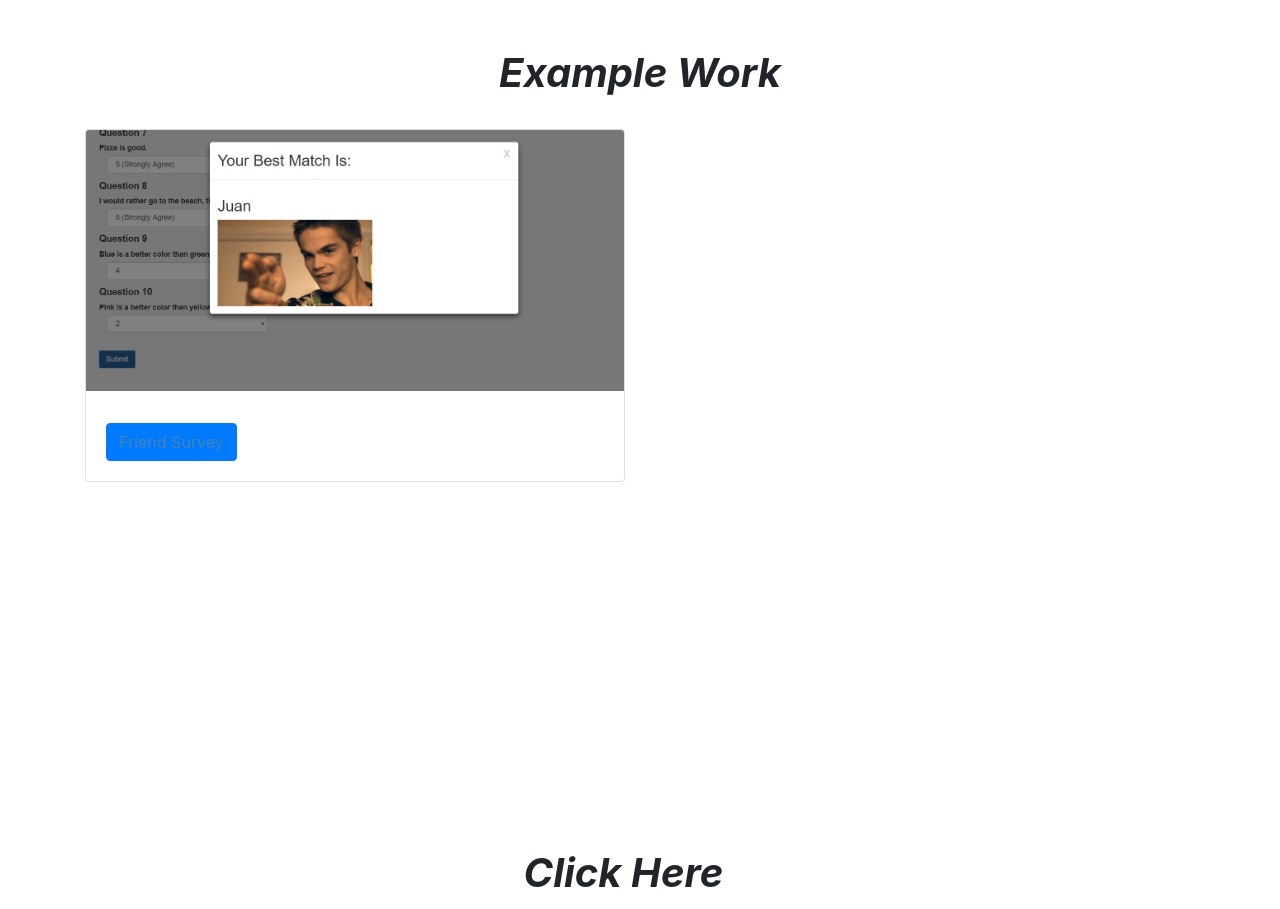
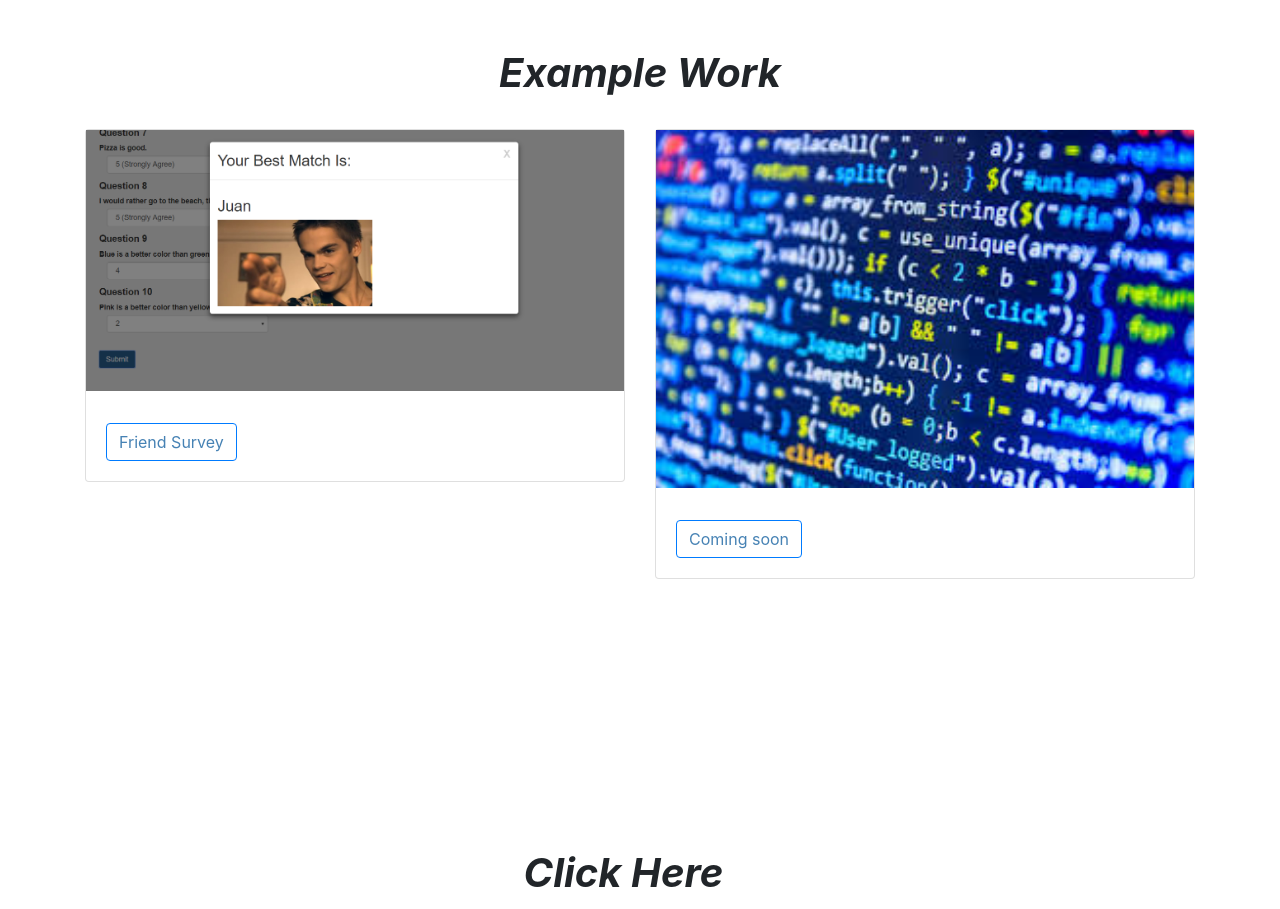
Before and after one commit to alexlepore/node-web, a React (Create React App) app in the folder client/: page / in a window 1280 px wide. Shown: the part 2406-3315 px from the top of the page. Built offline with nearby package versions, Linux system fonts and the light colour scheme; no server answers.

Commit message:
added a coming soon card

```diff
--- a/client/src/components/miniapps/MiniApps.js
+++ b/client/src/components/miniapps/MiniApps.js
@@ -1,5 +1,6 @@
 import React, {Component} from 'react';
-import Friends from './friends.png';
+import Friends from './images/friends.png';
+import Code from './images/code.jpg';
 
 class MiniApps extends Component{
 
@@ -16,10 +17,19 @@ class MiniApps extends Component{
                     <div className="row">
                         <div className="col-lg-6 col-sm-12 col-xs-12">
                             <div className="card">
-                                <img className="card-img-top" src={Friends}/>
+                                <img className="card-img-top" src={Friends} alt="friends app" class="img-fluid"/>
                                 <div className="card-body">
                                     <h5 className="card-title"></h5>
-                                    <a href="https://hidden-ridge-95848.herokuapp.com/" target="_blank" className="btn btn-primary">Friend Survey</a>
+                                    <a href="https://hidden-ridge-95848.herokuapp.com/" target="_blank" className="btn btn-outline-primary" text-white>Friend Survey</a>
+                                </div>
+                            </div>
+                        </div>
+                        <div className="col-lg-6 col-sm-12 col-xs-12">
+                            <div className="card">
+                                <img className="card-img-top" src={Code} alt="code" class="img-fluid"/>
+                                <div className="card-body">
+                                    <h5 className="card-title"></h5>
+                                    <a href="#" target="_blank" className="btn btn-outline-primary" text-white>Coming soon</a>
                                 </div>
                             </div>
                         </div>
--- a/client/src/pages/homepage/HomePage.css
+++ b/client/src/pages/homepage/HomePage.css
@@ -7,9 +7,3 @@
         height: auto !important;
     }
 }
-
-@media(min-width: 1200px){
-    .wide-margin{
-        margin-bottom: 40px;
-    }
-}
```
Also changed, not shown: client/src/components/miniapps/images/code.jpg (added), client/src/components/miniapps/images/friends.png (renamed from client/src/components/miniapps/friends.png).
